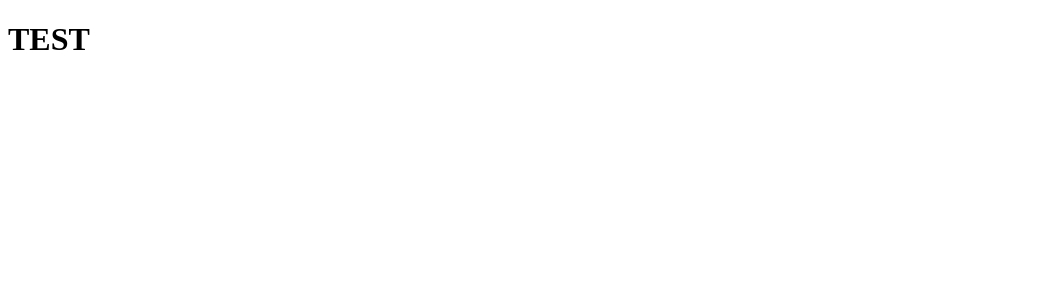
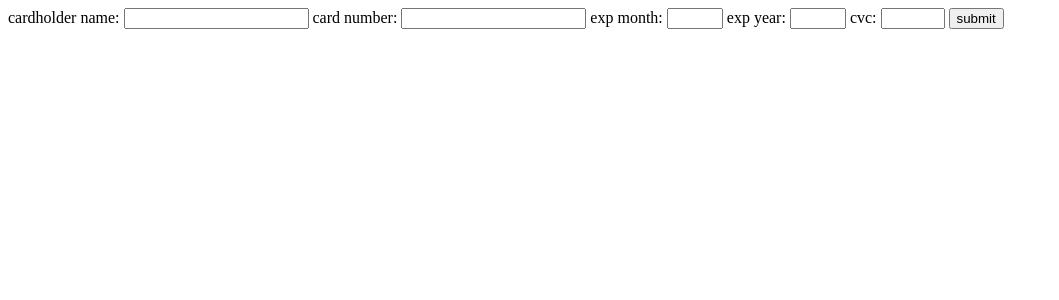
Before and after one commit to jakegodsall/interactive_card_django, a Django app: page / in a window 1280 px wide. Before the commit the part shown is almost empty. Shown: the top 300 px of the page, without its empty margins (0-1059 px from the left). Run offline with Django 4.2, Linux system fonts and the light colour scheme.

Commit message:
generated Form object, loaded with form_partial and redirected to thank-you on POST

```diff
--- /dev/null
+++ b/card_form/forms.py
@@ -0,0 +1,11 @@
+from django import forms
+
+
+class CardForm(forms.Form):
+    cardholder_name = forms.CharField(label="cardholder name", max_length=100)
+    card_number = forms.CharField(label="card number", max_length=16)
+    expiry_month = forms.IntegerField(
+        label="exp month", min_value=1, max_value=12)
+    expiry_year = forms.IntegerField(
+        label="exp year", min_value=0, max_value=22)
+    cvc = forms.IntegerField(label="cvc", min_value=0, max_value=999)
--- a/card_form/templates/card_form/card_form.html
+++ b/card_form/templates/card_form/card_form.html
@@ -3,4 +3,5 @@
 {% block title_block %}Submission{% endblock %}
 
 {% block content_block %}
+    {% include 'card_form/partials/form_partial.html' with form=form %}
 {% endblock %}
--- a/card_form/templates/card_form/partials/form_partial.html
+++ b/card_form/templates/card_form/partials/form_partial.html
@@ -1 +1,7 @@
-<div class="card-form"></div>
+<div class="card-form">
+    <form action="/" method="POST">
+        {% csrf_token %}
+        {{ form }}
+        <button type="submit">submit</button>
+    </form>
+</div>
--- a/card_form/templates/card_form/thank_you.html
+++ b/card_form/templates/card_form/thank_you.html
@@ -2,5 +2,6 @@
 
 {% block title_block %}Thank You!{% endblock %}
 
-{% content_block %}
+{% block content_block %}
+<h1>THANK YOU</h1>
 {% endblock %}
--- a/card_form/views.py
+++ b/card_form/views.py
@@ -1,10 +1,28 @@
 from django.shortcuts import render
+from django.http import HttpResponseRedirect
+
+from .forms import CardForm
 
 # Create your views here.
 
 
 def card_form(request):
-    return render(request, 'card_form/card_form.html')
+    # if POST request, then bound Form
+    if request.method == 'POST':
+        card_form = CardForm(request.POST)
+
+        if card_form.is_valid():
+            print(card_form.cleaned_data)
+
+            return HttpResponseRedirect('/thank-you')
+
+    # if GET request, then unbound form
+    elif request.method == 'GET':
+        card_form = CardForm()
+
+    return render(request, 'card_form/card_form.html', {
+        "form": card_form
+    })
 
 
 def thank_you(request):
--- a/templates/base.html
+++ b/templates/base.html
@@ -10,7 +10,6 @@
         {% block styles_block %}{% endblock %}
     </head>
     <body>
-        <h1>TEST</h1>
         {% block content_block %}{% endblock %}
 
         {% block javascript_block %}{% endblock %}
```
